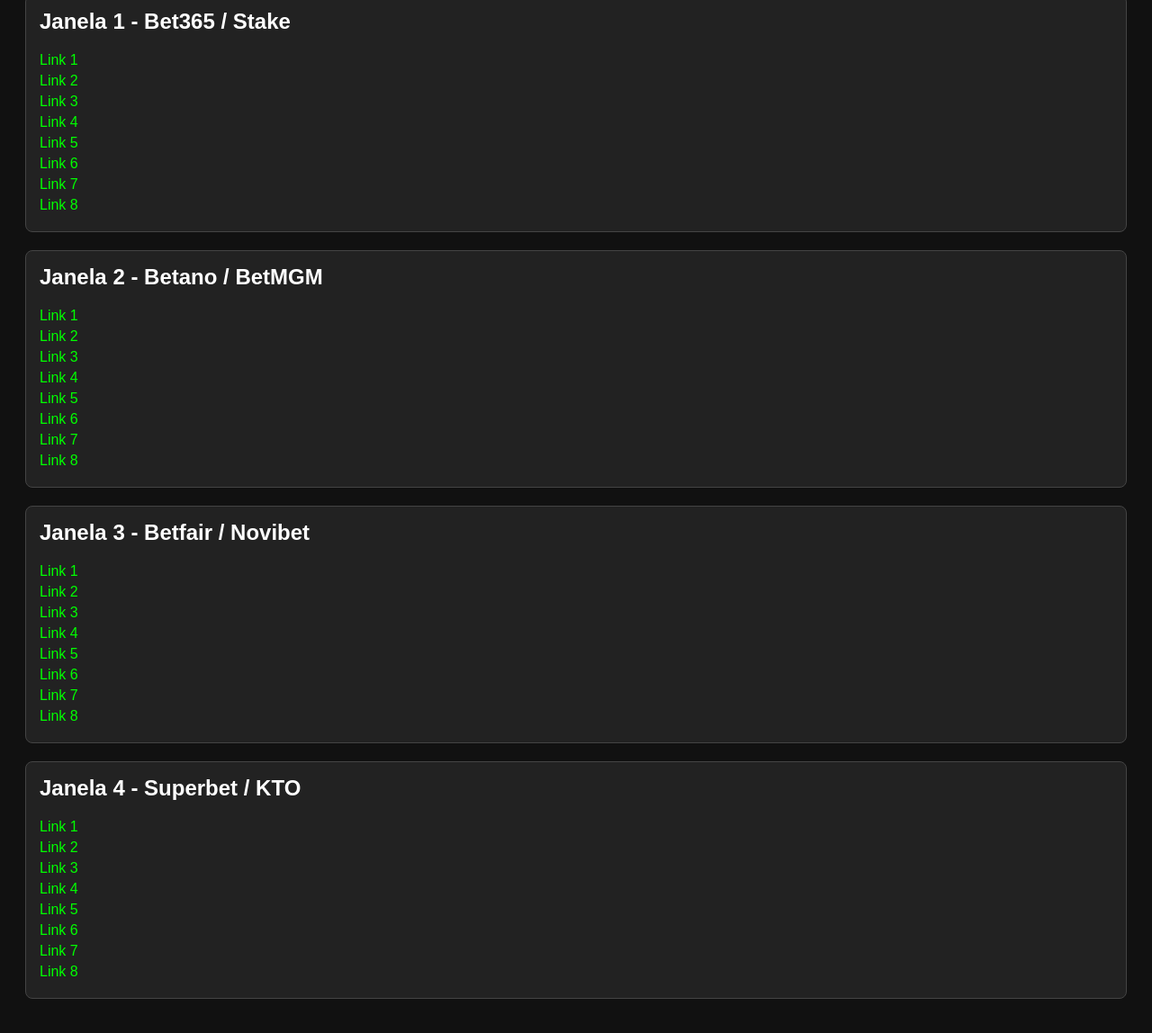
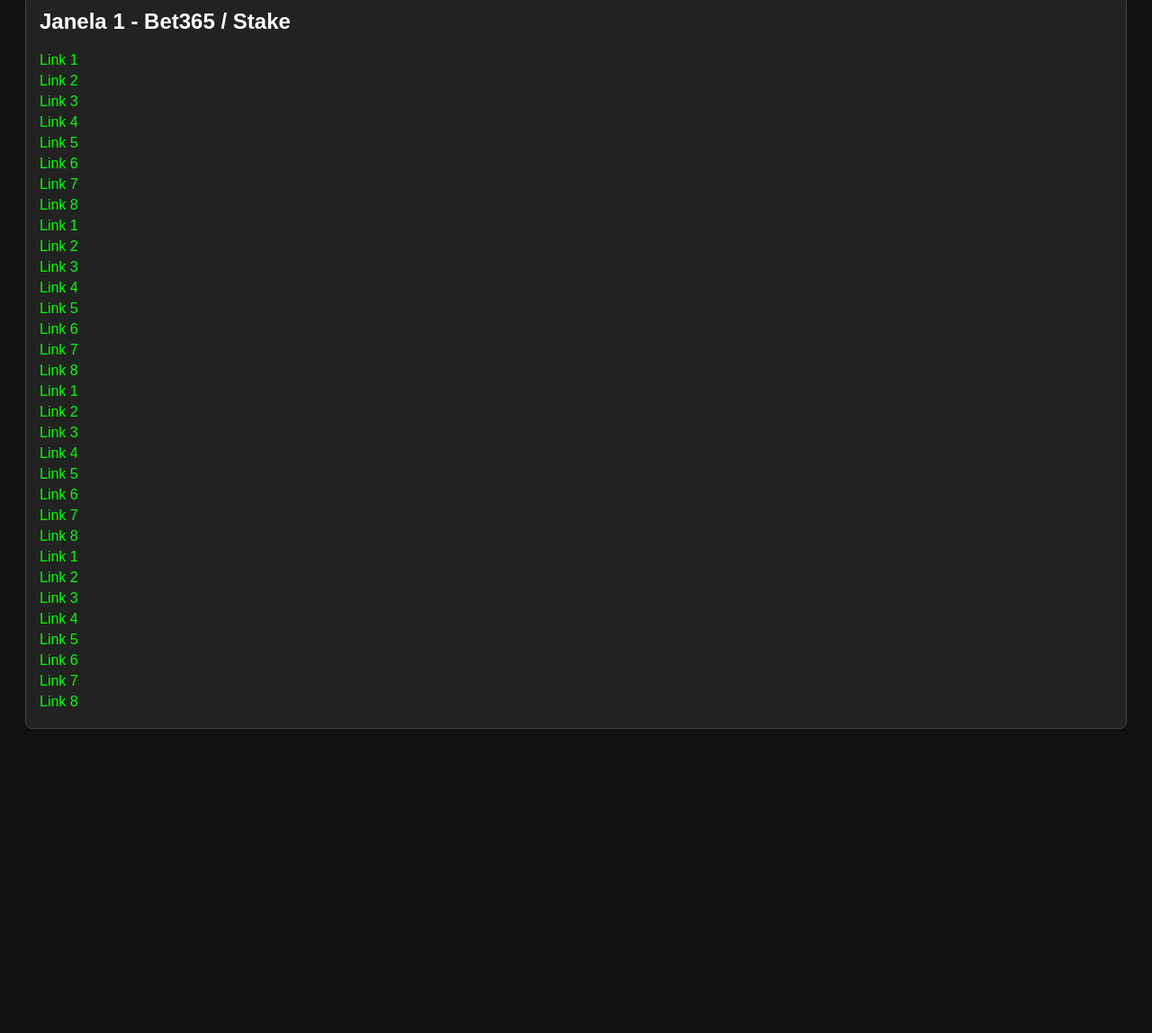
Before and after one commit to oreidasurebet/home, a plain HTML site: page jogos.html in a window 1280 px wide. Shown: the part 34-1182 px from the top of the page at 90% size. After the commit the page ends 892 px from the top, so only its background shows below. Drawn offline with Linux system fonts and the light colour scheme.

Commit message:
Update jogos.html

```diff
--- a/jogos.html
+++ b/jogos.html
@@ -43,10 +43,6 @@
     <a href="https://stake.bet.br/esportes/futebol/brasil/brasileirao-serie-b" target="_blank">Link 6</a>
     <a href="https://stake.bet.br/esportes/futebol/brasil/brasileirao-serie-a" target="_blank">Link 7</a>
     <a href="https://stake.bet.br/esportes/futebol/estados-unidos/mls" target="_blank">Link 8</a>
-  </div>
-
-  <div class="jogos">
-    <h2>Janela 2 - Betano / BetMGM</h2>
     <a href="https://www.betano.bet.br/sport/futebol/competicoes/mundial-de-clubes-da-fifa/190049/?bt=matchresult" target="_blank">Link 1</a>
     <a href="https://www.betano.bet.br/sport/futebol/brasil/brasileirao-serie-b/10017/?bt=matchresult" target="_blank">Link 2</a>
     <a href="https://www.betano.bet.br/sport/futebol/eua/mls/17103/?bt=matchresult" target="_blank">Link 3</a>
@@ -55,10 +51,6 @@
     <a href="https://www.betmgm.bet.br/aposta-esportiva#sports-hub/football/brazil/brasileirao_serie_b" target="_blank">Link 6</a>
     <a href="https://www.betmgm.bet.br/aposta-esportiva#sports-hub/football/brazil/brasileirao_serie_a" target="_blank">Link 7</a>
     <a href="https://www.betmgm.bet.br/aposta-esportiva#sports-hub/football/usa/mls" target="_blank">Link 8</a>
-  </div>
-
-  <div class="jogos">
-    <h2>Janela 3 - Betfair / Novibet</h2>
     <a href="https://www.betfair.bet.br/apostas/futebol/copa-do-mundo-de-clubes-da-fifa/c-12276755" target="_blank">Link 1</a>
     <a href="https://www.betfair.bet.br/apostas/futebol/brasileir%C3%A3o-s%C3%A9rie-b/c-321319" target="_blank">Link 2</a>
     <a href="https://www.betfair.bet.br/apostas/futebol/estados-unidos-mls/c-141" target="_blank">Link 3</a>
@@ -67,10 +59,6 @@
     <a href="https://www.novibet.bet.br/apostas-esportivas/futebol/4372606/brazil/serie-b/4381075" target="_blank">Link 6</a>
     <a href="https://www.novibet.bet.br/apostas-esportivas/futebol/4372606/brazil/serie-a/5909324?t=5910751" target="_blank">Link 7</a>
     <a href="https://www.novibet.bet.br/apostas-esportivas/futebol/4372606/united-states/mls/4381465" target="_blank">Link 8</a>
-  </div>
-
-  <div class="jogos">
-    <h2>Janela 4 - Superbet / KTO</h2>
     <a href="https://superbet.bet.br/apostas/futebol/clubes-internacionais/fifa-mundial-de-clubes-2025-grf?ct=m" target="_blank">Link 1</a>
     <a href="https://superbet.bet.br/apostas/futebol/brasil/brasileirao-superbet-serie-b/todos?ct=m" target="_blank">Link 2</a>
     <a href="https://superbet.bet.br/apostas/futebol/eua/mls/todos?ct=m" target="_blank">Link 3</a>
```
